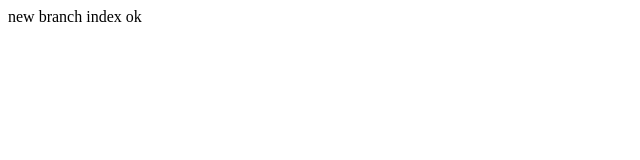
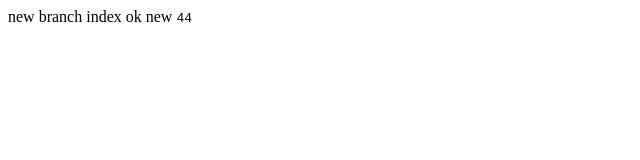
Before and after one commit to ramiki/ramiki, a plain HTML site: page index.html in a window 1280 px wide. Shown: the full height of the page, 0-640 px from the left. Drawn offline with Linux system fonts and the light colour scheme.

Commit message:
new code

```diff
--- a/index.html
+++ b/index.html
@@ -2,3 +2,11 @@ new branch index
 
 
 ok
+
+
+
+
+new <code>
+
+
+    44
```
